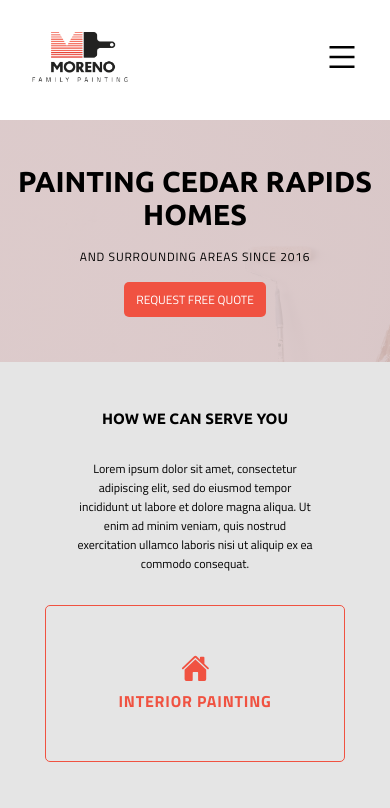
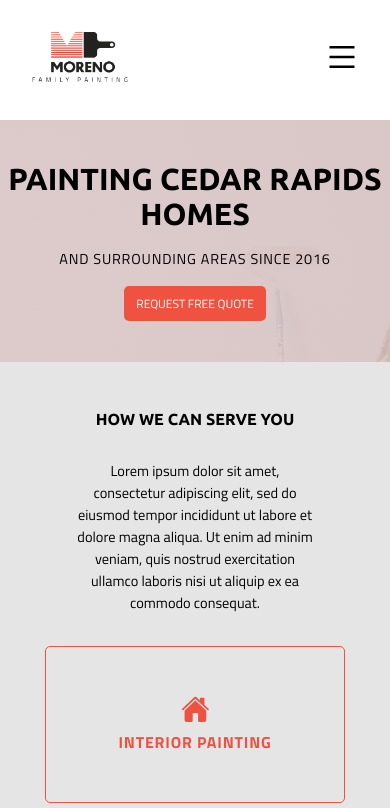
Before and after one commit to dlorenzocodes/moreno-family-painting, a React (Create React App) app: page / in a window 390 px wide. Shown: the top 808 px of the page. Built offline with nearby package versions, Linux system fonts and the light colour scheme; no server answers.

Commit message:
fixing styles for mobile

```diff
--- a/src/styles/_global.scss
+++ b/src/styles/_global.scss
@@ -14,7 +14,7 @@ body{
 
 h1{
     font-family: $ub-font-family;
-    font-size: 1.8rem;
+    font-size: 1.9rem;
     font-weight: $ub-bold-weight;
     @include tablet{
         font-size: 2.1rem;
@@ -42,10 +42,10 @@ h2{
 
 p{
     font-weight: $tw-regular-weight;
-    font-size: 0.75rem;
-    @include tablet{
-        font-size: .85rem;
-    }
+    font-size: 0.9rem;
+    // @include tablet{
+    //     font-size: .85rem;
+    // }
 }
 
 
--- a/src/styles/_variables.scss
+++ b/src/styles/_variables.scss
@@ -10,7 +10,7 @@ $tw-bold-weight: 700;
 $ub-bold-weight: 700;
 
 // Sections
-$section-title-size: 0.9375rem;
+$section-title-size: 1rem;
 
 // Linear-Gradient
 $background-mobile-gradient: rgba(217, 196, 196, 0.85);
@@ -22,8 +22,6 @@ $accent-color: #F05241;
 $primary-color: #E5E5E5;
 $text-color: #232222;
 $gradient-color: #D9C4C4;
-$border-bottom: #F5F5F5;
-$border-bottom-webkit: rgba(245, 245, 245, 1);
 
 
 
--- a/src/styles/contact-page.scss
+++ b/src/styles/contact-page.scss
@@ -112,8 +112,8 @@
             width: 100%;
             margin-bottom: 1.5rem;
             border: 1px solid $accent-color;
-            --webkit-border-radius: 0px;
-            --moz-border-radius: 0px;
+            border-radius: 0;
+            --webkit-appearance: none;
             font-family: $tw-font-family;
             resize: vertical;
 
--- a/src/styles/home.scss
+++ b/src/styles/home.scss
@@ -11,7 +11,7 @@ main{
                 h3{
                     font-family: $tw-font-family;
                     font-weight: $tw-regular-weight;
-                    font-size: 0.75rem;
+                    font-size: 0.9rem;
                     letter-spacing: 0.05rem;
                     padding: 1rem 0;
                     @include tablet{
--- a/src/styles/navbar.scss
+++ b/src/styles/navbar.scss
@@ -99,8 +99,8 @@
                 font-size: 0.875rem;
                 font-weight: $tw-regular-weight;
                 color: $text-color;
-                border-bottom: 1px solid $border-bottom;
-                --webkit-border-bottom: 1px solid rgba(245, 245, 245, 1);
+                border-bottom: 1px solid #f5f5f5;
+                --webkit-border-bottom-color: #f5f5f5;
                 width: 100%;
                 text-align: center;
                 cursor: pointer;
```
